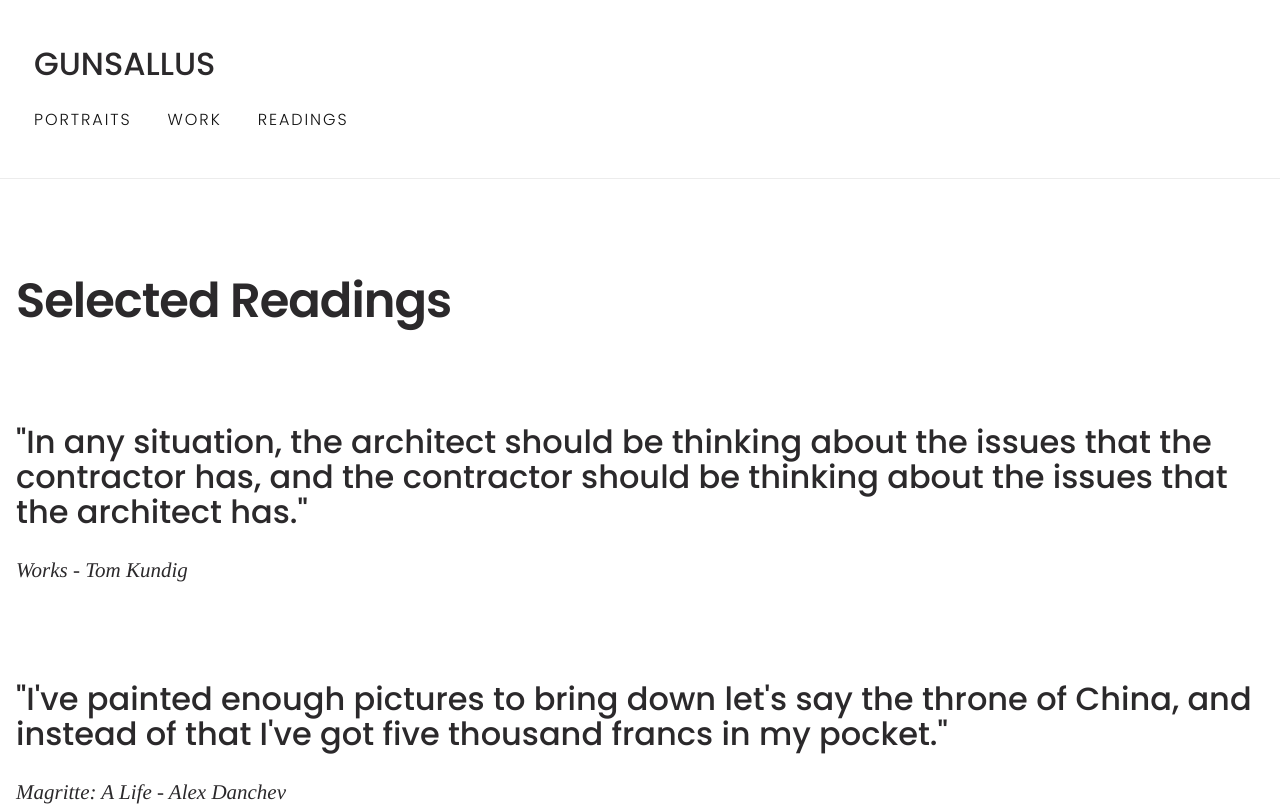
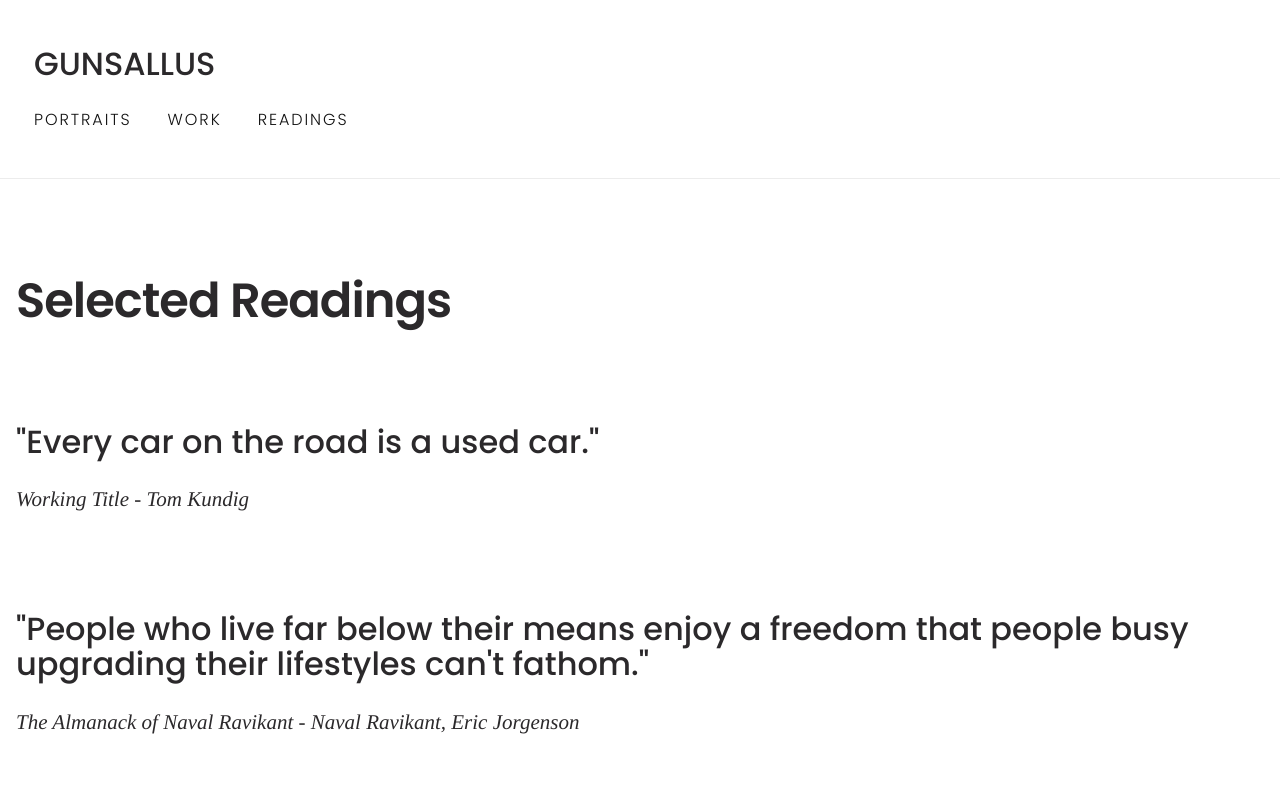
Before and after one commit to levigunz/levigunsallus.com, a SvelteKit app: page /shelf in a window 1280 px wide. Shown: the top 806 px of the page. Built offline with nearby package versions, Linux system fonts and the light colour scheme.

Commit message:
Two additional quotes

```diff
--- a/src/quotes.ts
+++ b/src/quotes.ts
@@ -4,6 +4,14 @@ type Quote = {
 }
 
 const quotes: Array<Quote> = [
+    {
+        text: "Every car on the road is a used car.",
+        citation: "Working Title - Tom Kundig"
+    },
+    {
+        text: "People who live far below their means enjoy a freedom that people busy upgrading their lifestyles can't fathom.",
+        citation: "The Almanack of Naval Ravikant - Naval Ravikant, Eric Jorgenson"
+    },
     {
         text: "In any situation, the architect should be thinking about the issues that the contractor has, and the contractor should be thinking about the issues that the architect has.",
         citation: "Works - Tom Kundig"
```
